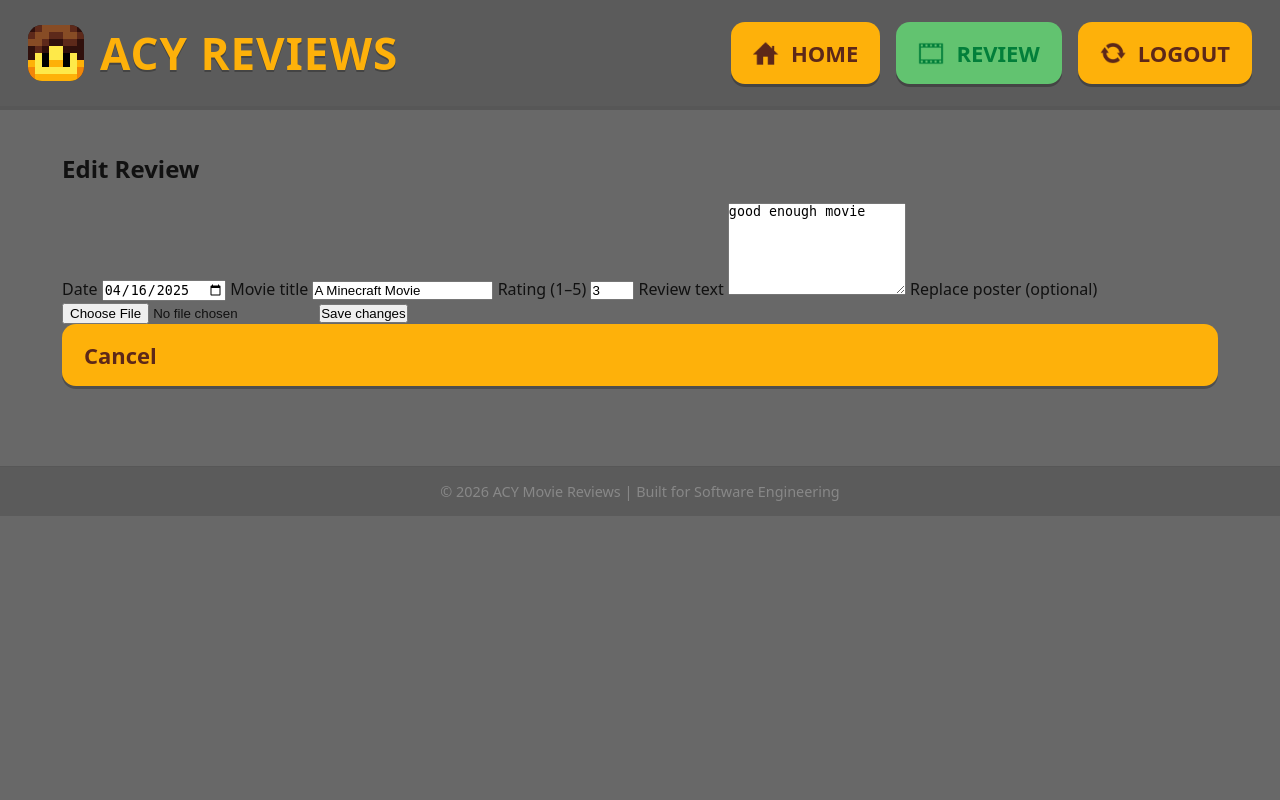
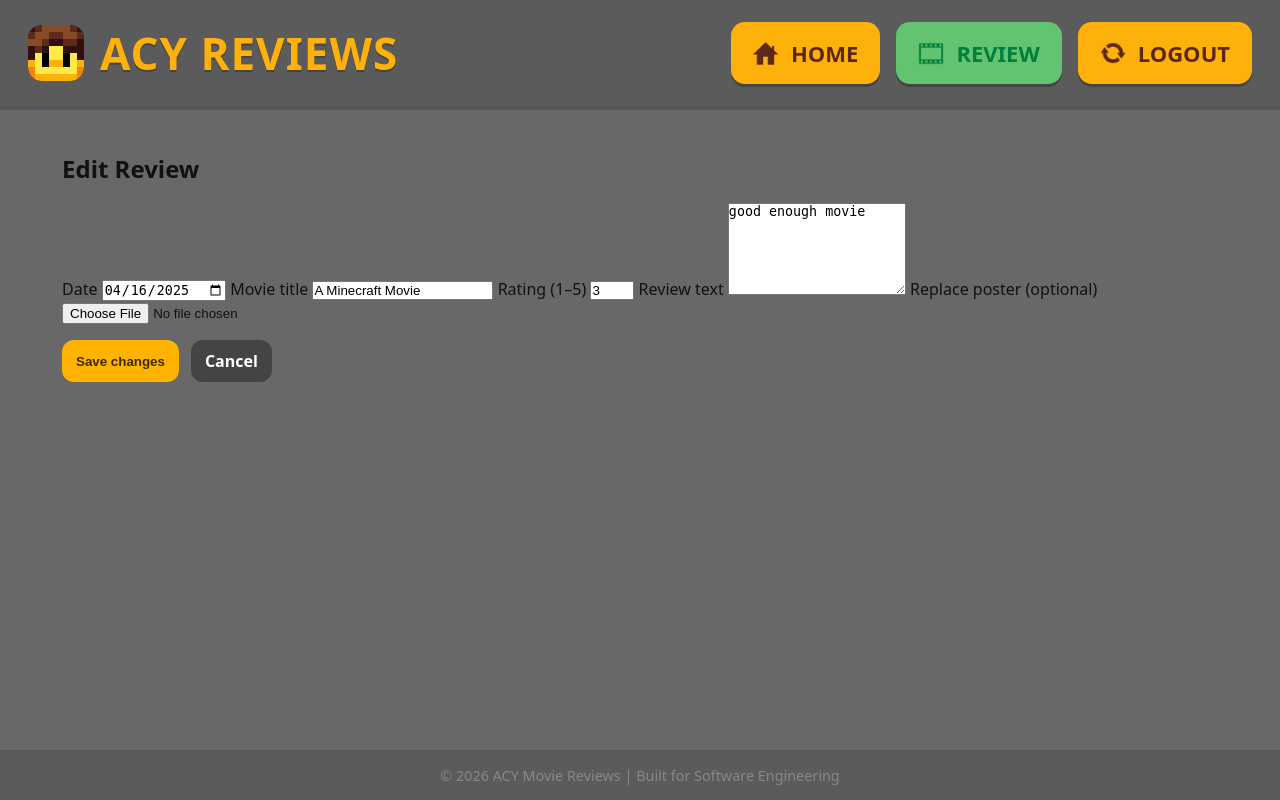
Before and after one commit to adyancy/acy-movie-reviews, a Flask app: page /review/31/edit in a window 1280 px wide. Run offline with Flask 3, Linux system fonts and the light colour scheme; a user stored in the database is signed in; data comes from the database, SQL or seed files in the repository; both versions use the stored data as it was after the commit.

Commit message:
Describe change

```diff
--- a/main.py
+++ b/main.py
@@ -1,41 +1,67 @@
-from flask import Flask, render_template, request, session, redirect
+from flask import Flask, render_template, request, session, redirect, abort
 import db
-
 import os
 from werkzeug.utils import secure_filename
-
-from flask import abort
-
 
 app = Flask(__name__)
 app.secret_key = "gtg"
 
 UPLOAD_FOLDER = "static/uploads"
 ALLOWED_EXTENSIONS = {"png", "jpg", "jpeg", "webp"}
-
 app.config["UPLOAD_FOLDER"] = UPLOAD_FOLDER
-
 os.makedirs(UPLOAD_FOLDER, exist_ok=True)
 
-def allowed_file(filename):
+
+def allowed_file(filename: str) -> bool:
     return "." in filename and filename.rsplit(".", 1)[1].lower() in ALLOWED_EXTENSIONS
 
 
 @app.route("/")
 def Home():
-    reviewData = db.GetAllReviews()
-    return render_template("index.html", reviews=reviewData)
+    """
+    IMPORTANT:
+    We DO NOT use db.GetAllReviews() here because it doesn't return Reviews.id or Reviews.user_id.
+    We fetch what the template needs (id + user_id) and also compute can_edit safely.
+    """
+    conn = db.GetDB()
+    rows = conn.execute("""
+        SELECT
+            Reviews.id AS id,
+            Reviews.user_id AS user_id,
+            Reviews.review_date,
+            Reviews.movie_title,
+            Reviews.rating,
+            Reviews.review_text,
+            Reviews.poster_filename,
+            Users.username
+        FROM Reviews
+        JOIN Users ON Reviews.user_id = Users.id
+        ORDER BY Reviews.review_date DESC
+    """).fetchall()
+    conn.close()
+
+    current_user_id = session.get("id")
+
+    # Convert sqlite3.Row -> dict + add can_edit
+    reviews = []
+    for r in rows:
+        item = dict(r)
+        item["can_edit"] = (current_user_id is not None and item["user_id"] == current_user_id)
+        reviews.append(item)
+
+    return render_template("index.html", reviews=reviews)
+
 
 @app.route("/login", methods=["GET", "POST"])
 def Login():
     if request.method == "POST":
-        username = request.form['username']
-        password = request.form['password']
+        username = request.form["username"]
+        password = request.form["password"]
 
         user = db.CheckLogin(username, password)
         if user:
-            session['username'] = user['username']
-            session['id'] = user['id']
+            session["username"] = user["username"]
+            session["id"] = user["id"]
             return redirect("/")
 
         return render_template("login.html", error="Invalid username or password")
@@ -48,34 +74,30 @@ def Logout():
     session.clear()
     return redirect("/")
 
+
 @app.route("/register", methods=["GET", "POST"])
 def Register():
+    if request.method == "POST":
+        username = request.form["username"]
+        password = request.form["password"]
 
-    # If they click the submit button, let's register
-    if request.method == "POST":
-        username = request.form['username']
-        password = request.form['password']
-
-        # Try and add them to the DB
         if db.RegisterUser(username, password):
-            # Success! Let's go to the homepage
             return redirect("/")
 
     return render_template("register.html")
 
 
-
 @app.route("/add", methods=["GET", "POST"])
 def Add():
-    if session.get('id') is None:
+    if session.get("id") is None:
         return redirect("/login")
 
     if request.method == "POST":
-        user_id = session['id']
-        review_date = request.form['review_date']
-        movie_title = request.form['movie_title']
-        rating = request.form['rating']
-        review_text = request.form['review_text']
+        user_id = session["id"]
+        review_date = request.form["review_date"]
+        movie_title = request.form["movie_title"]
+        rating = request.form["rating"]
+        review_text = request.form["review_text"]
 
         poster_filename = None
         if "poster" in request.files:
@@ -90,10 +112,11 @@ def Add():
 
     return render_template("add.html")
 
+
 @app.route("/review/<int:review_id>/edit", methods=["GET", "POST"])
 def edit_review(review_id):
     if not session.get("id"):
-        abort(403)
+        return redirect("/login")
 
     conn = db.GetDB()
     review = conn.execute("""
@@ -106,14 +129,34 @@ def edit_review(review_id):
         abort(403)
 
     if request.method == "POST":
+        review_date = request.form.get("review_date", review["review_date"])
+        movie_title = request.form["movie_title"]
+        rating = request.form["rating"]
+        review_text = request.form["review_text"]
+
+        # Optional: poster replacement
+        poster_filename = review["poster_filename"]
+        if "poster" in request.files:
+            poster = request.files["poster"]
+            if poster and poster.filename != "" and allowed_file(poster.filename):
+                safe_name = secure_filename(poster.filename)
+                poster_filename = f"user{session['id']}_{safe_name}"
+                poster.save(os.path.join(app.config["UPLOAD_FOLDER"], poster_filename))
+
         conn.execute("""
             UPDATE Reviews
-            SET movie_title = ?, rating = ?, review_text = ?
+            SET review_date = ?,
+                movie_title = ?,
+                rating = ?,
+                review_text = ?,
+                poster_filename = ?
             WHERE id = ? AND user_id = ?
         """, (
-            request.form["movie_title"],
-            request.form["rating"],
-            request.form["review_text"],
+            review_date,
+            movie_title.strip(),
+            rating,
+            review_text.strip(),
+            poster_filename,
             review_id,
             session["id"]
         ))
@@ -128,7 +171,7 @@ def edit_review(review_id):
 @app.route("/review/<int:review_id>/delete", methods=["POST"])
 def delete_review(review_id):
     if not session.get("id"):
-        abort(403)
+        return redirect("/login")
 
     conn = db.GetDB()
     conn.execute("""
@@ -145,5 +188,5 @@ def delete_review(review_id):
     return redirect("/")
 
 
-
-app.run(debug=True, port=5000)
+if __name__ == "__main__":
+    app.run(debug=True, port=5000)
--- a/static/css/style.css
+++ b/static/css/style.css
@@ -464,3 +464,87 @@ main{
   color: #888;
   border-top: 1px solid #575757;
 }
+
+/* --- Edit form layout --- */
+.edit-form {
+  max-width: 900px;
+  margin: 0 auto;
+  padding: 20px;
+}
+
+.edit-form label {
+  display: block;
+  margin: 12px 0 6px;
+  font-weight: 700;
+}
+
+.edit-form input[type="text"],
+.edit-form input[type="date"],
+.edit-form input[type="number"],
+.edit-form textarea,
+.edit-form input[type="file"] {
+  width: 100%;
+  box-sizing: border-box;
+}
+
+.edit-form textarea {
+  min-height: 140px;
+  resize: vertical;
+}
+
+/* Buttons just for forms (smaller than nav buttons) */
+.form-actions {
+  display: flex;
+  gap: 12px;
+  margin-top: 16px;
+}
+
+.btn {
+  display: inline-flex;
+  align-items: center;
+  justify-content: center;
+  padding: 10px 14px;
+  border-radius: 12px;
+  font-weight: 800;
+  text-decoration: none;
+  border: none;
+  cursor: pointer;
+  width: auto;      /* important */
+}
+
+.btn-primary {
+  background: #ffb300;   /* same vibe as your yellow */
+  color: #3b2a00;
+}
+
+.btn-secondary {
+  background: #444;
+  color: #fff;
+}
+
+.owner-actions {
+  display: flex;
+  gap: 10px;
+  margin-top: 10px;
+}
+
+.owner-actions .navbtn,
+.owner-actions .navbtn-red {
+  padding: 8px 12px;
+  font-size: 14px;
+  width: auto;
+}
+
+html, body {
+  height: 100%;
+}
+
+body {
+  min-height: 100vh;
+  display: flex;
+  flex-direction: column;
+}
+
+main {
+  flex: 1;            /* this pushes the footer down */
+}
--- a/templates/base.html
+++ b/templates/base.html
@@ -10,8 +10,10 @@
 
     <title>ACY Movie Reviews</title>
 
-    <link rel="stylesheet" href="static/css/style.css" />
-    <link rel="manifest" href="static/manifest.json" />
+    <link rel="stylesheet" href="{{ url_for('static', filename='css/style.css') }}">
+<link rel="manifest" href="{{ url_for('static', filename='manifest.json') }}">
+<script src="{{ url_for('static', filename='js/app.js') }}"></script>
+
     <link rel="icon" href="/static/css/icons/images/favicon.png">
 
 </head>
--- a/templates/edit.html
+++ b/templates/edit.html
@@ -24,8 +24,11 @@
     <label>Replace poster (optional)</label>
     <input type="file" name="poster" accept=".png,.jpg,.jpeg,.webp">
 
-    <button type="submit">Save changes</button>
-    <a class="navbtn" href="/">Cancel</a>
+    <div class="form-actions">
+      <button type="submit" class="btn btn-primary">Save changes</button>
+      <a class="btn btn-secondary" href="/">Cancel</a>
+    </div>
+
   </form>
 </div>
 
```
Also changed, not shown: templates/index.html (+20 -13 lines), .database/gtg.db, 1 other file.
